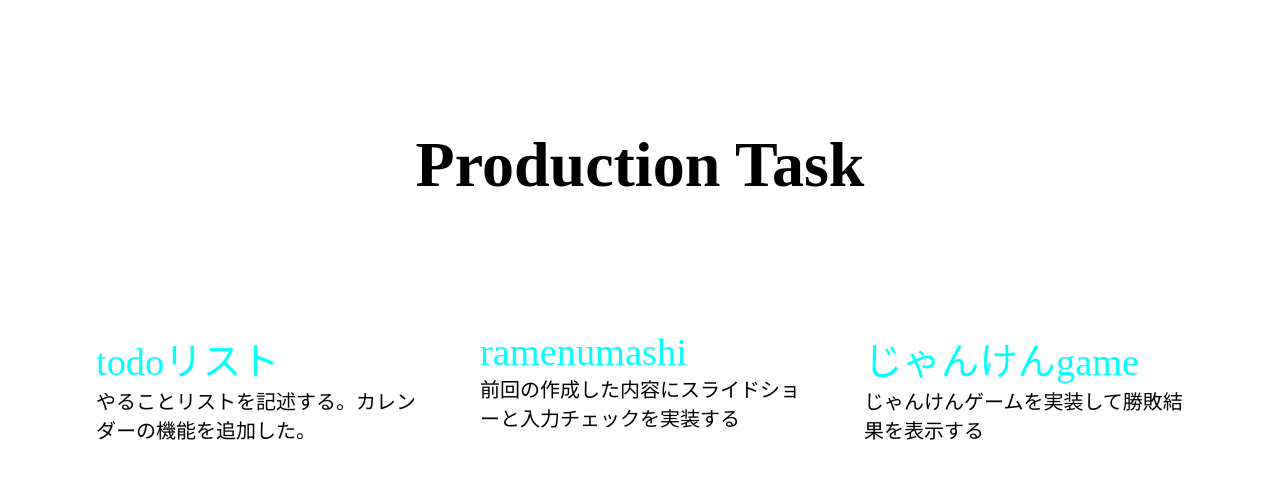
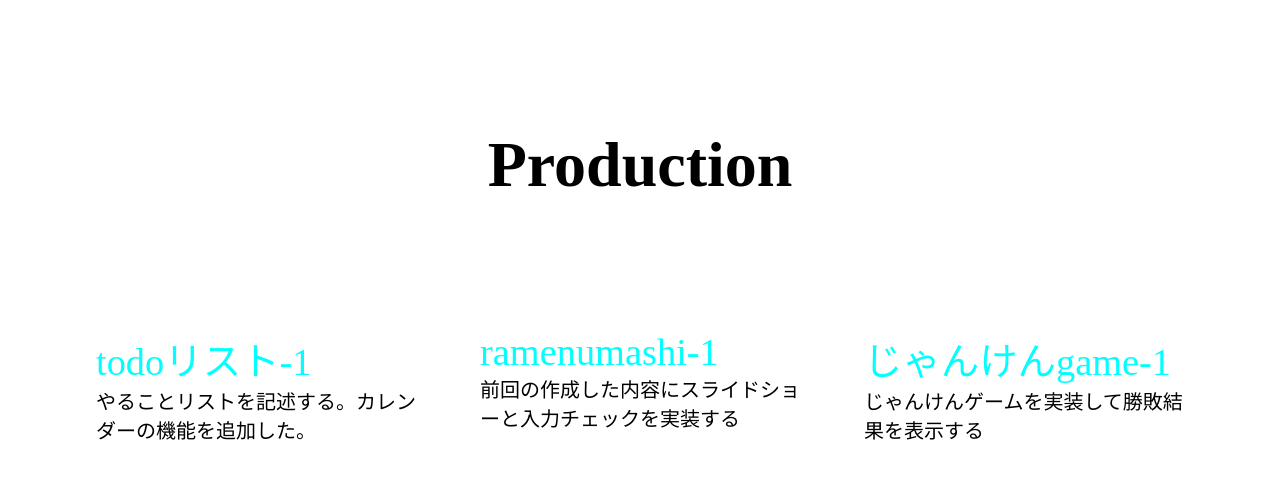
Before and after one commit to webpg11month/webPGcreate, a plain HTML site: page ProductionTask/index.html in a window 1280 px wide. Drawn offline with Linux system fonts and the light colour scheme; some packages are replaced by stand-ins of ours.

Commit message:
return_manshou

```diff
--- a/ProductionTask/index.html
+++ b/ProductionTask/index.html
@@ -8,20 +8,20 @@
 </head>
 <body>
   <header class="head">
-    <h1 id="head1">Production Task</h1>
+    <h1 id="head1">Production</h1>
   </header>
   <main>
     <div class="wrapper-main">
     <section>
-      <a class="main" href="todo/todo.html">todoリスト</a>
+      <a class="main" href="todo/todo.html">todoリスト-1</a>
       <p class="main">やることリストを記述する。カレンダーの機能を追加した。</p>
     </section>
     <section>
-      <a class="main" href="mansho_htmlcss/index.html">ramenumashi</a>
+      <a class="main" href="mansho_htmlcss/index.html">ramenumashi-1</a>
       <p class="main">前回の作成した内容にスライドショーと入力チェックを実装する</p>
     </section>
     <section>
-      <a class="main" href="janken/janken.html">じゃんけんgame</a>
+      <a class="main" href="janken/janken.html">じゃんけんgame-1</a>
       <p class="main">じゃんけんゲームを実装して勝敗結果を表示する</p>
     </section>
     </div>
```
